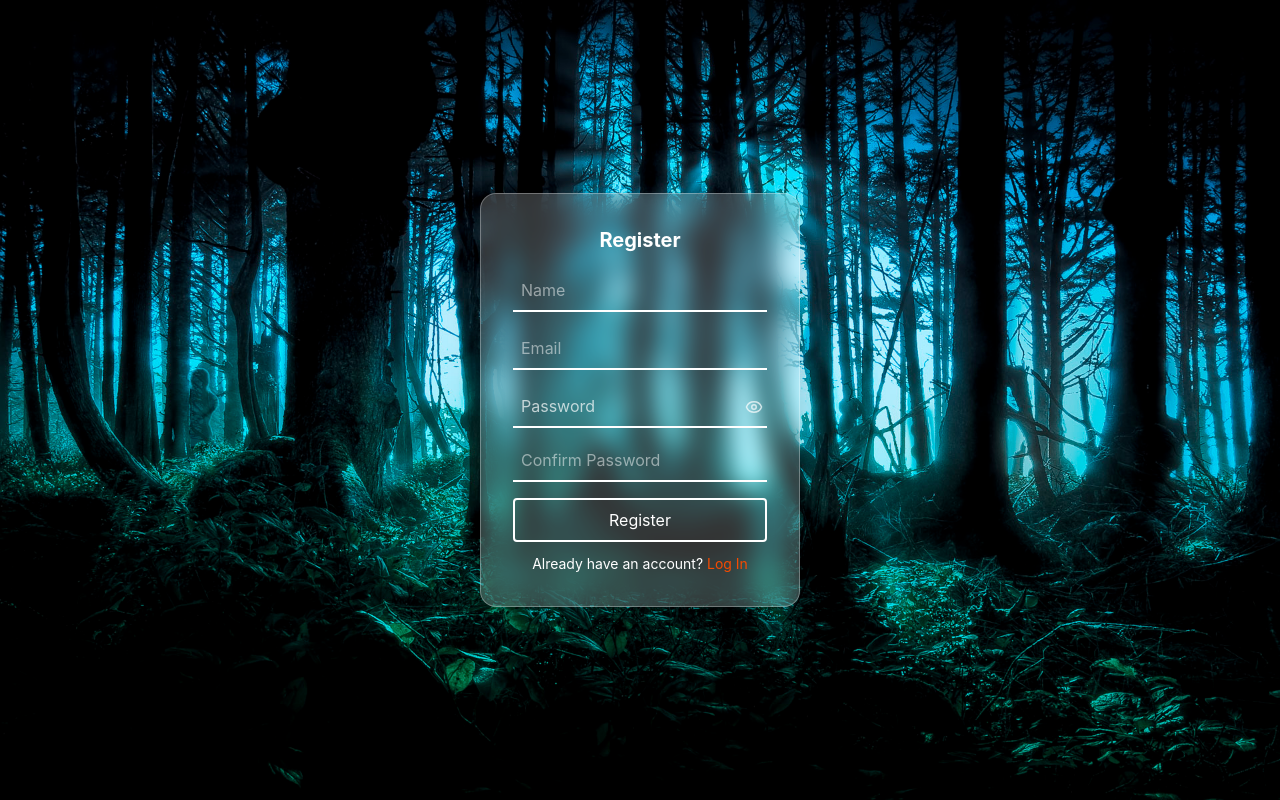
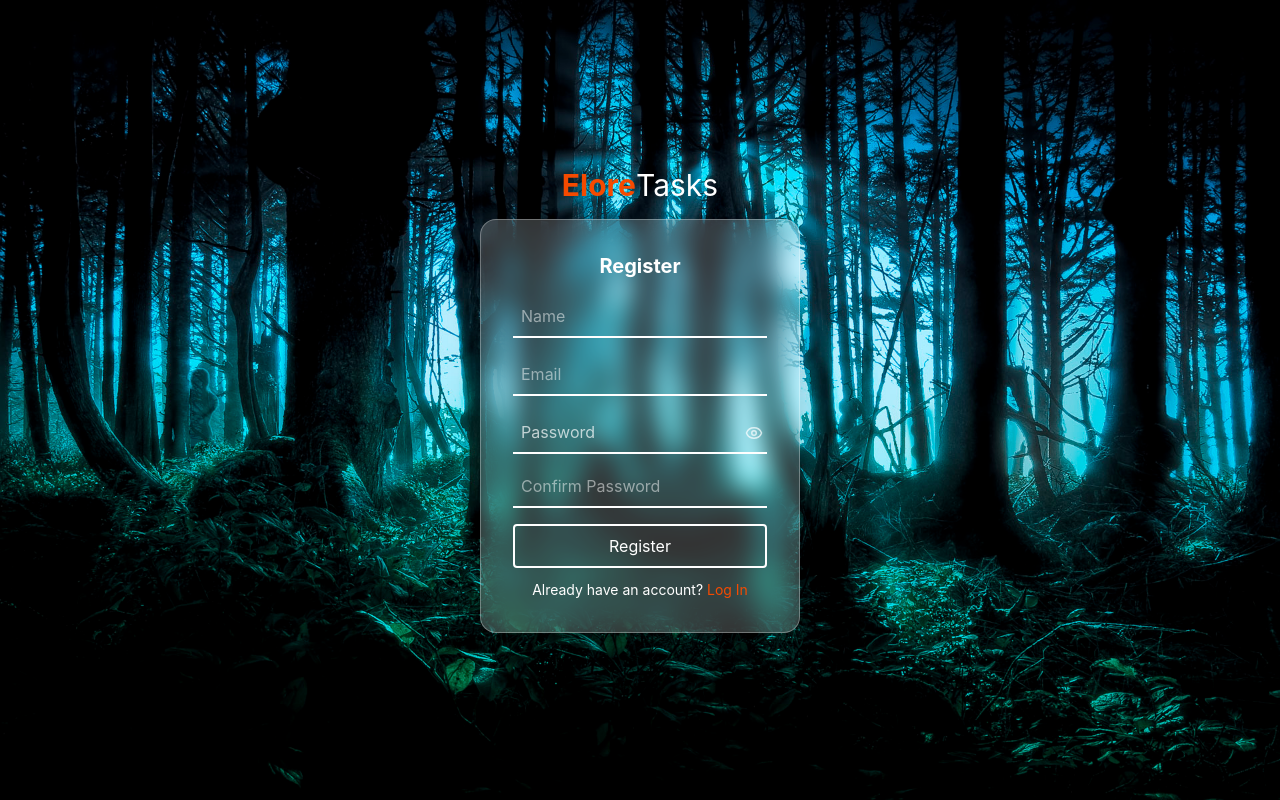
Before and after one commit to KussiyWanza/eloretasks_frontend, a React app: page /register in a window 1280 px wide. Built offline with nearby package versions, Linux system fonts and the light colour scheme; no server answers; the HTML template or start-up script is replaced by a standard one.

Commit message:
updated UI

```diff
--- a/src/pages/Login.jsx
+++ b/src/pages/Login.jsx
@@ -25,9 +25,12 @@ function Login() {
 
   return (
     <div
-      className="flex items-center justify-center min-h-screen bg-cover bg-center relative"
+      className="flex items-center justify-center flex-col min-h-screen bg-cover bg-center relative"
       style={{ backgroundImage: `url(${forestBg})` }}
     >
+      <div>
+        <h1 className='text-white text-3xl mb-4'><span className='text-orange-600 font-bold'>Elore</span>Tasks</h1>
+      </div>
 
       <form onSubmit={handleSubmit} className="relative bg-white/20 backdrop-blur-md border border-white/30 p-8 rounded-2xl shadow-2xl w-80">
         <h1 className="text-xl text-white font-bold mb-4 flex justify-center">Login</h1>
--- a/src/pages/Register.jsx
+++ b/src/pages/Register.jsx
@@ -36,10 +36,13 @@ function Register() {
 
   return (
     <div
-      className="flex items-center justify-center min-h-screen bg-cover bg-center relative"
+      className="flex items-center justify-center flex-col min-h-screen bg-cover bg-center relative"
       style={{ backgroundImage: `url(${forestBg})` }}
     >
 
+      <div>
+        <h1 className='text-white text-3xl mb-4'><span className='text-orange-600 font-bold'>Elore</span>Tasks</h1>
+      </div>
 
       <form onSubmit={handleSubmit} className="relative bg-white/20 backdrop-blur-md border border-white/30 p-8 rounded-2xl shadow-2xl w-80">
         <h1 className="text-xl text-white font-bold mb-4 flex justify-center">Register</h1>
```
